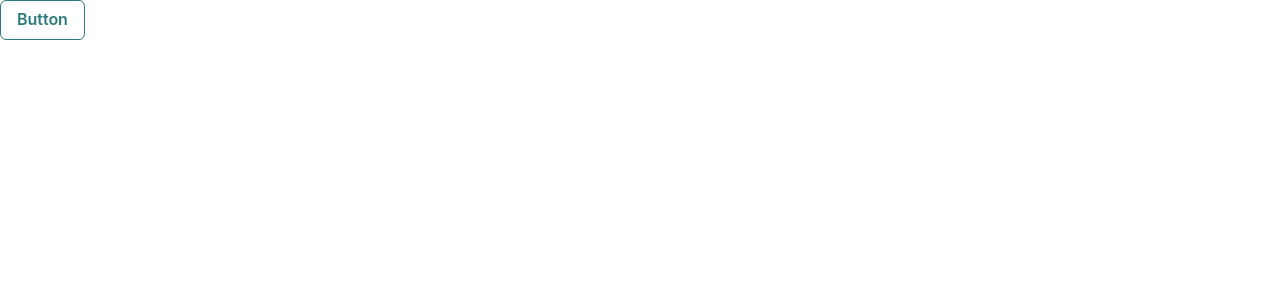
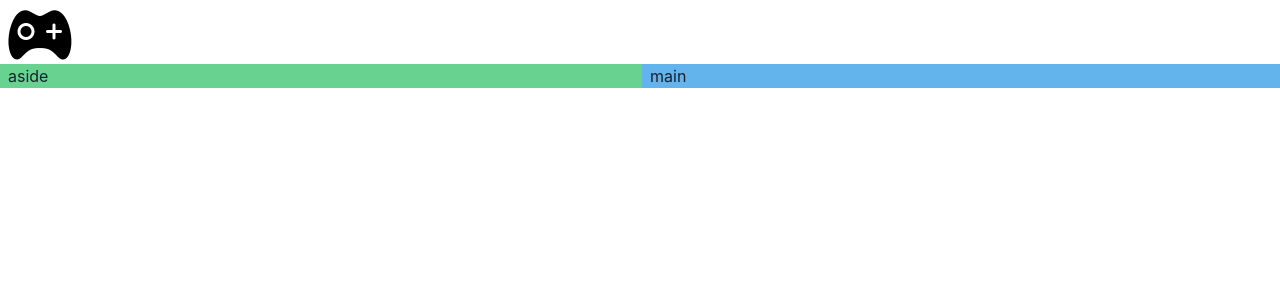
Before and after one commit to SVGamage/game-store-webapp, a React (Create React App) app in the folder game-store/: page / in a window 1280 px wide. Shown: the top 300 px of the page. Built offline with nearby package versions, Linux system fonts and the light colour scheme.

Commit message:
Build a navbar

```diff
--- a/game-store/src/App.tsx
+++ b/game-store/src/App.tsx
@@ -1,10 +1,26 @@
-import { Button, ButtonGroup } from "@chakra-ui/react";
+import { Grid, GridItem, Show } from "@chakra-ui/react";
+import Navbar from "./components/Navbar/Navbar";
 
 function App() {
   return (
-    <Button colorScheme="teal" variant="outline">
-      Button
-    </Button>
+    <Grid
+      templateAreas={{
+        base: `"nav" "main"`,
+        lg: `"nav nav" "aside main"`,
+      }}
+    >
+      <GridItem pl="2" area={"nav"}>
+        <Navbar />
+      </GridItem>
+      <Show above="lg">
+        <GridItem pl="2" bg="green.300" area={"aside"}>
+          aside
+        </GridItem>
+      </Show>
+      <GridItem pl="2" bg="blue.300" area={"main"}>
+        main
+      </GridItem>
+    </Grid>
   );
 }
 
--- /dev/null
+++ b/game-store/src/components/Navbar/Navbar.tsx
@@ -0,0 +1,12 @@
+import { HStack, Image } from "@chakra-ui/react";
+import logo from "../../assests/logo.webp";
+
+const Navbar = () => {
+  return (
+    <HStack>
+      <Image src={logo} />
+    </HStack>
+  );
+};
+
+export default Navbar;
```
Also changed, not shown: game-store/src/assests/logo.webp (added).
